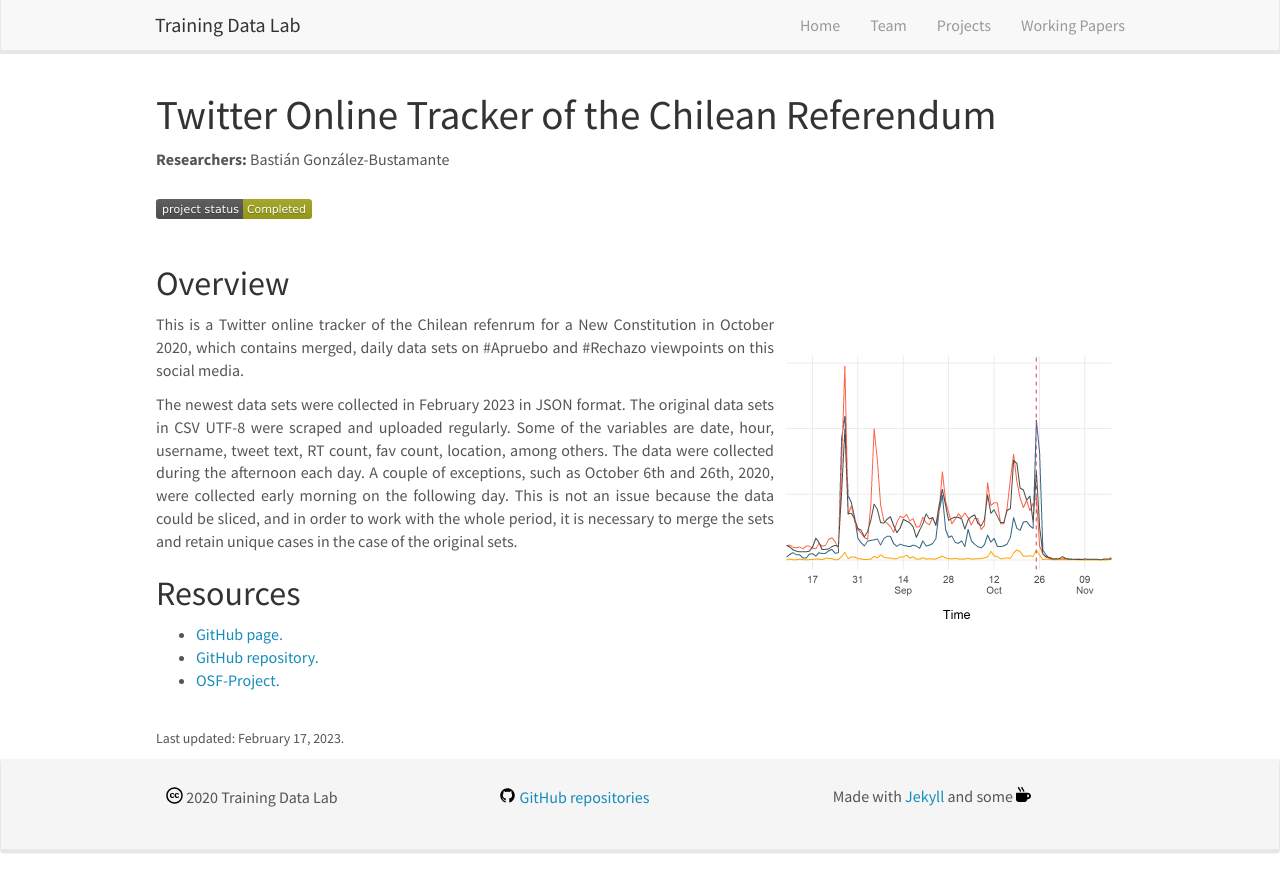
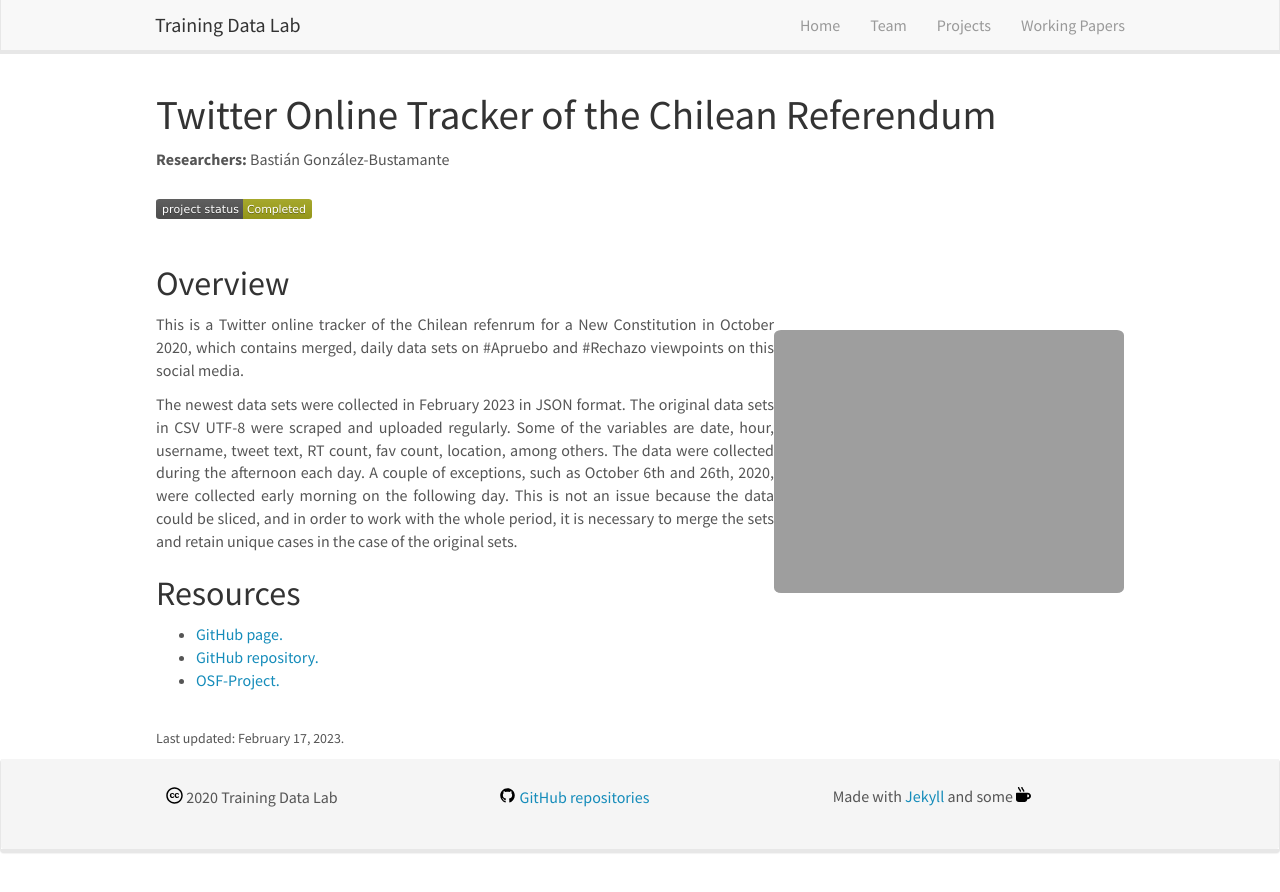
Before and after one commit to training-datalab/old-training-datalab.com, a Jekyll site: the page built from _pages/twitter-tracker-chilean-referendum.md, in a window 1280 px wide. Shown: the top 892 px of the page. Built offline with Jekyll 4.4.1, drawn with Linux system fonts in a browser that asks for light colours; nearby versions of some CDN libraries.

Commit message:
Update twitter-tracker-chilean-referendum.md

```diff
--- a/_pages/twitter-tracker-chilean-referendum.md
+++ b/_pages/twitter-tracker-chilean-referendum.md
@@ -14,7 +14,7 @@
 
 ## Overview
 
-![]({{ site.url }}{{ site.baseurl }}/images/projects/counting_plot.png){: style="width: 350px; float: right; border: 10px"}
+![]({{ site.url }}{{ site.baseurl }}/images/projects/twitter_referendum.png){: style="width: 350px; float: right; border: 10px"}
 
 <p align="justify">This is a Twitter online tracker of the Chilean refenrum for a New Constitution in October 2020, which contains merged, daily data sets on #Apruebo and #Rechazo viewpoints on this social media.</p>
 
```
